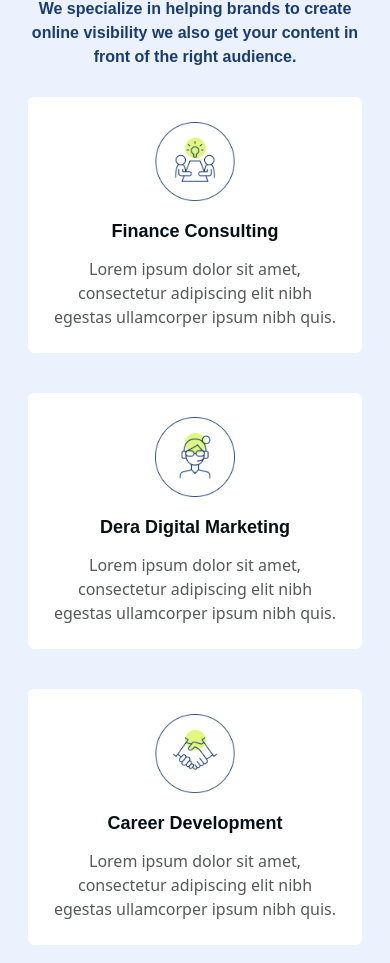
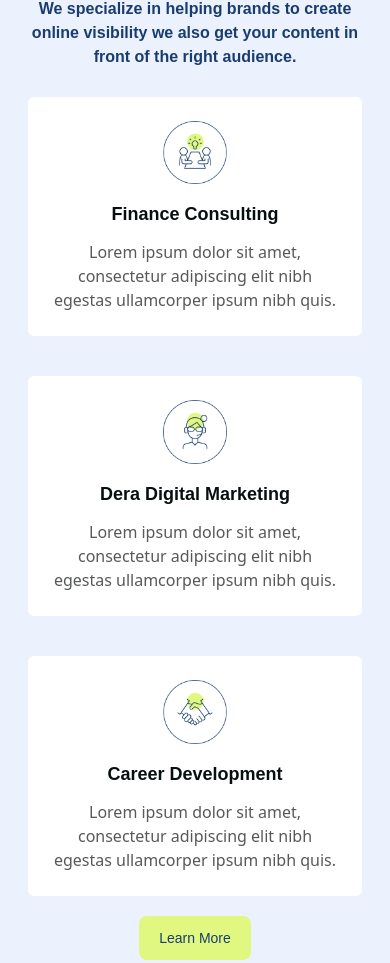
Before and after one commit to alimuhammeddev/Analytica-Haven, a React (Vite) app: page /#/events in a window 390 px wide. Shown: the part 2259-3222 px from the top of the page. Built offline with nearby package versions, Linux system fonts and the light colour scheme.

Commit message:
worked on blog

```diff
--- a/src/Components/CoreServices.jsx
+++ b/src/Components/CoreServices.jsx
@@ -19,7 +19,7 @@ const CoreServices = () => {
             <div className="bg-white p-6 rounded-md h-full mx-2">
               <img
                 src={financeconsulting}
-                className="justify-center mx-auto w-20 h-20 object-contain"
+                className="justify-center mx-auto lg:w-20 lg:h-20 w-16 object-contain"
               />
               <h1 className="text-[#080F10] font-campton lg:text-xl text-lg font-semibold text-center mt-4">
                 Finance Consulting
@@ -33,7 +33,7 @@ const CoreServices = () => {
             <div className="bg-white p-6 rounded-md h-full mx-2">
               <img
                 src={deradigital}
-                className="justify-center mx-auto w-20 h-20 object-contain"
+                className="justify-center mx-auto lg:w-20 lg:h-20 w-16 object-contain"
               />
               <h1 className="text-[#080F10] font-campton lg:text-xl text-lg font-semibold text-center mt-4">
                 Dera Digital Marketing
@@ -47,7 +47,7 @@ const CoreServices = () => {
             <div className="bg-white p-6 rounded-md h-full mx-2">
               <img
                 src={careerdev}
-                className="justify-center mx-auto w-20 h-20 object-contain"
+                className="justify-center mx-auto lg:w-20 lg:h-20 w-16 object-contain"
               />
               <h1 className="text-[#080F10] font-campton lg:text-xl text-lg font-semibold text-center mt-4">
                 Career Development
--- a/src/Components/TalkToUs.jsx
+++ b/src/Components/TalkToUs.jsx
@@ -18,14 +18,14 @@ const TalkToUs = () => {
 
                 <div className='flex items-center lg:flex-row flex-col justify-between lg:gap-16 gap-7 mt-12'>
                     <div className='bg-[#D1D8E2] p-10 space-y-5 rounded-2xl'>
-                        <img src={phone} alt="" className='mx-auto'/>
+                        <img src={phone} alt="" className='mx-auto lg:w-16 lg:h-16 w-12'/>
                         <h1 className='text-[#193D6F] font-campton lg:text-2xl font-semibold text-center'>Talk to US</h1>
                         <p className='font-campton text-center'>Interested in Analytica team? Just pick up the phone
                         to call  a member of our team - 09013562178</p>
                     </div>
 
                     <div className='bg-[#D1D8E2] p-10 space-y-5 rounded-2xl'>
-                        <img src={message} alt="" className='mx-auto'/>
+                        <img src={message} alt="" className='mx-auto lg:w-16 lg:h-16 w-12'/>
                         <h1 className='text-[#193D6F] font-campton lg:text-2xl font-semibold text-center'>Contact Support</h1>
                         <p className='font-campton text-center'>You need help from your friends or an Analytica support rep? We’re here for you - analyticalhaven@gmail.com</p>
                     </div>
```
